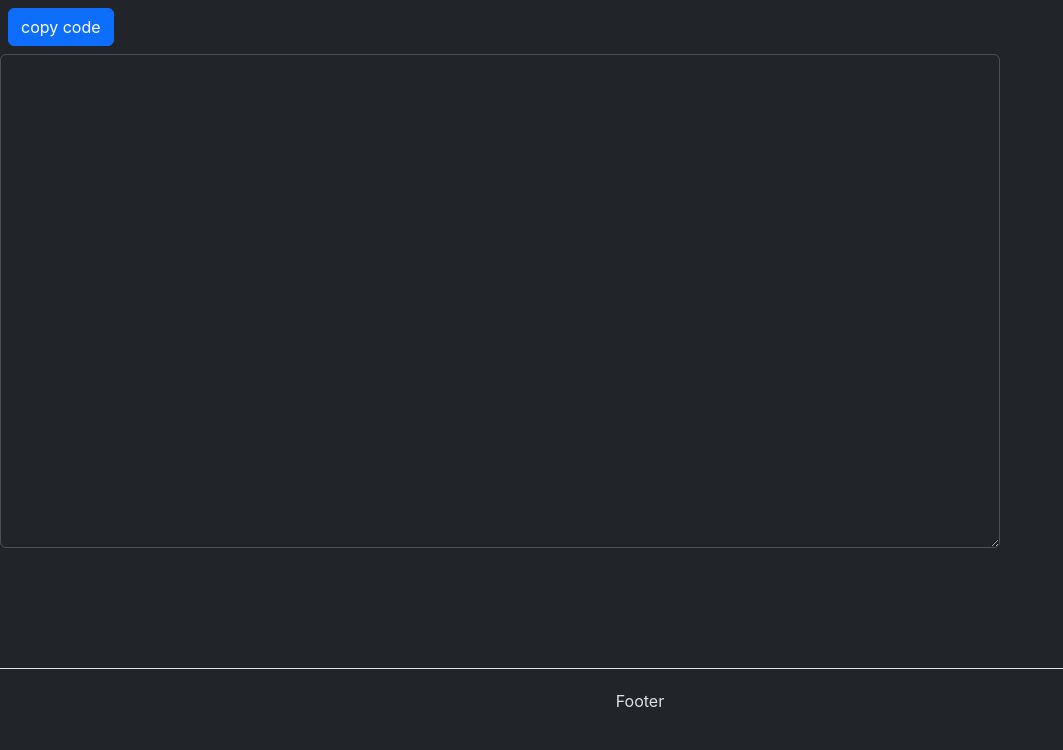
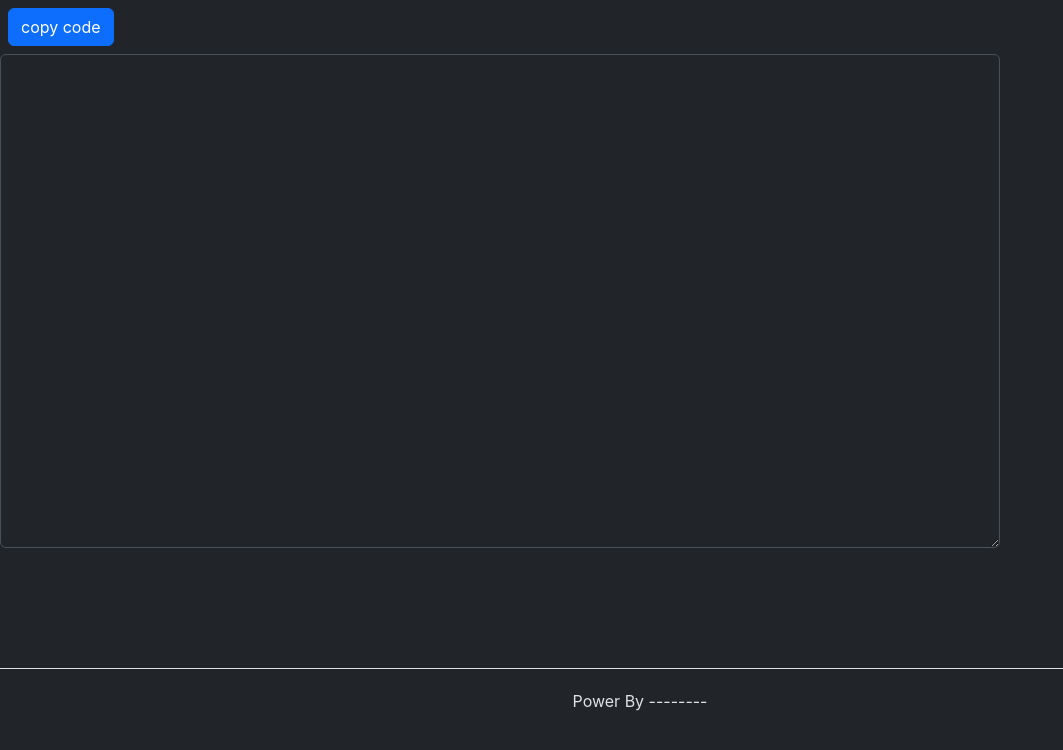
Before and after one commit to imamangupta/ournotes, a React (Create React App) app: page /viewdata/1 in a window 1280 px wide. Shown: the top 750 px of the page, without its empty margins (0-1063 px from the left). Built offline with nearby package versions, Linux system fonts and the light colour scheme; no server answers.

Commit message:
change footer

```diff
--- a/src/component/Footer.js
+++ b/src/component/Footer.js
@@ -11,7 +11,7 @@ export default function Footer() {
     <br/>
 
 
-    <div style={{padding:'20px',textAlign:'center' ,borderTop:'1px solid'}}>Footer</div>
+    <div style={{padding:'20px',textAlign:'center' ,borderTop:'1px solid'}}>Power By --------</div>
     </>
   )
 }
```
